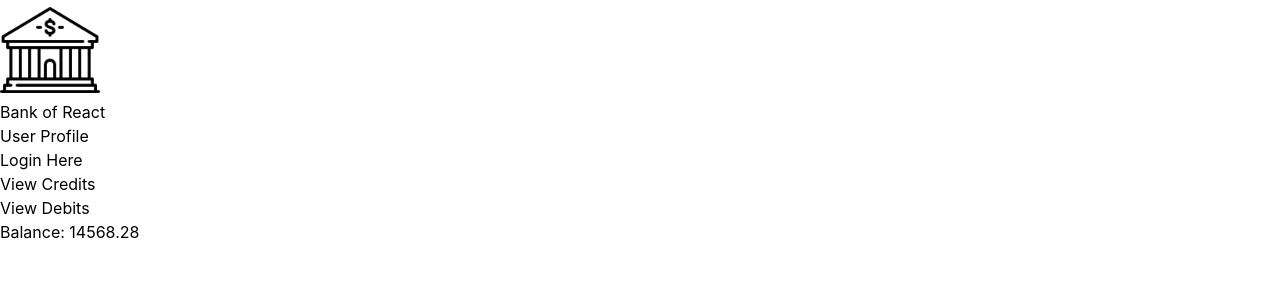
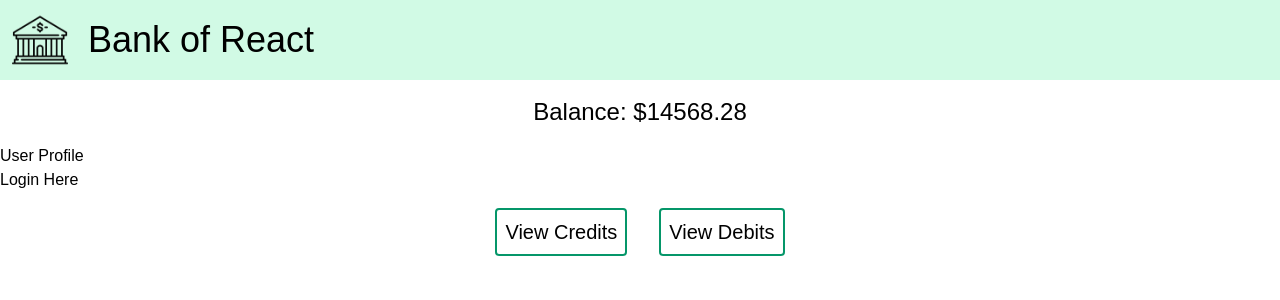
Before and after one commit to CRamoutar2/Bank_Of_React, a React (Create React App) app: page / in a window 1280 px wide. Shown: the top 300 px of the page. Built offline with nearby package versions, Linux system fonts and the light colour scheme; no server answers.

Commit message:
more styles

```diff
--- a/src/components/AccountBalance.js
+++ b/src/components/AccountBalance.js
@@ -3,9 +3,11 @@ import React, {Component} from 'react';
 class AccountBalance extends Component {
   render() {
     return (
-        <div>
-          Balance: {this.props.accountBalance}
-        </div>
+      <div>
+        <p className="text-2xl m-4">
+          Balance: ${Math.round(this.props.accountBalance * 100) / 100}
+        </p>
+      </div>
     );
   }
 }
--- a/src/components/Credits.js
+++ b/src/components/Credits.js
@@ -5,10 +5,10 @@ import {Link} from 'react-router-dom';
 export default class Credits extends Component {
   render() {
     return (
-        <div>
-          <h1>Credit Page</h1>
-          <div> Credits:
-          <table className="border-collapse border-2 border-green-600 m-12">
+        <div className="flex flex-col">
+          <h1 className="text-4xl py-5 px-2 text-center">Credit Page</h1>
+          <div>
+          <table className="border-collapse border-2 border-green-600 my-12 mx-auto">
             <th className="border-2 border-green-600 p-2">Amount</th>
             <th className="border-2 border-green-600 p-2">Description</th>
             <th className="border-2 border-green-600 p-2">Date</th>
@@ -24,10 +24,25 @@ export default class Credits extends Component {
             })}
           </table>
           </div>
-          <form onSubmit={this.props.addCredit}>
-            <input type="text" name="description" placeholder="description" className="m-2 p-2 border-2 border-green-800" />
-            <input type="number" name="amount" placeholder="amount" className="m-2 p-2 border-2 border-green-800" />
-            <input type="date" name="date" className="m-2 p-2 border-2 border-green-800"/>
+          <form className="mx-auto" onSubmit={this.props.addCredit}>
+            <input
+              type="text"
+              name="description"
+              placeholder="description"
+              className="m-2 p-2 border-2 border-green-800"
+            />
+            <input
+              type="number"
+              step="0.01"
+              name="amount"
+              placeholder="amount"
+              className="m-2 p-2 border-2 border-green-800"
+            />
+            <input
+              type="date"
+              name="date"
+              className="m-2 p-2 border-2 border-green-800"
+            />
             <button type="submit" className="border-2 border-green-800 p-2 bg-green-100 hover:scale-125 transform">Add Credit</button>
           </form>
           <Link to="/">Return to Home</Link>
--- a/src/components/Debits.js
+++ b/src/components/Debits.js
@@ -5,10 +5,10 @@ import {Link} from 'react-router-dom';
 export default class Debits extends Component {
   render() {
     return (
-      <div>
-        <h1>Debit Page</h1>
-        <div> Debits:
-        <table className="border-collapse border-2 border-green-600 m-12">
+      <div className="flex flex-col">
+        <h1 className="text-4xl py-5 px-2 text-center">Debit Page</h1>
+        <div>
+        <table className="border-collapse border-2 border-green-600 my-12 mx-auto">
             <th className="border-2 border-green-600 p-2">Amount</th>
             <th className="border-2 border-green-600 p-2">Description</th>
             <th className="border-2 border-green-600 p-2">Date</th>
@@ -24,12 +24,27 @@ export default class Debits extends Component {
             })}
           </table>
         </div>
-        <form onSubmit={this.props.addDebit}>
-          <input type="text" name="description" />
-          <input type="number" name="amount" />
-          <input type="date" name="date" />
-          <button type="submit">Add Debit</button>
-        </form>
+        <form className="mx-auto" onSubmit={this.props.addDebit}>
+            <input
+              type="text"
+              name="description"
+              placeholder="description"
+              className="m-2 p-2 border-2 border-green-800"
+            />
+            <input
+              type="number"
+              step="0.01"
+              name="amount"
+              placeholder="amount"
+              className="m-2 p-2 border-2 border-green-800"
+            />
+            <input
+              type="date"
+              name="date"
+              className="m-2 p-2 border-2 border-green-800"
+            />
+            <button type="submit" className="border-2 border-green-800 p-2 bg-green-100 hover:scale-125 transform">Add Debit</button>
+          </form>
         <Link to="/">Return to Home</Link>
       </div>
     );
--- a/src/components/Home.js
+++ b/src/components/Home.js
@@ -14,14 +14,19 @@ export default class Home extends Component {
   render() {
     return (
         <div>
-          <img src={Bank} alt="bank" height="100px" width="100px" />
-          <h1>Bank of React</h1>
+          <div className="bg-green-100 h-20 flex justify-start align-middle">
+            <img src={Bank} alt="bank" className="h-14 w-14 m-3" />
+            <h1 className="text-4xl py-5 px-2">Bank of React</h1>
+          </div>
+          <div className="flex justify-center align-middle">
+            <AccountBalance accountBalance={this.props.accountBalance}/>
+          </div>
           <p><Link to ="/userProfile">User Profile</Link></p>
           <p><Link to ="/login">Login Here</Link></p>
-          <p><Link to ="/Credits">View Credits</Link></p>
-          <p><Link to ="/Debits">View Debits</Link></p>
-
-          <AccountBalance accountBalance={this.props.accountBalance}/>
+          <div className="flex justify-center align-middle">
+            <Link to ="/Credits"><p className="text-xl rounded border-2 border-green-600 p-2 m-4">View Credits</p></Link>
+            <Link to ="/Debits"><p className="text-xl rounded border-2 border-green-600 p-2 m-4">View Debits</p></Link>
+          </div>
         </div>
     );
   }
--- a/src/index.css
+++ b/src/index.css
@@ -1,12 +1,11 @@
 @tailwind base;
 @tailwind components;
 @tailwind utilities;
+@import url('https://fonts.googleapis.com/css2?family=Poppins:ital,wght@0,200;0,400;0,600;1,200;1,400;1,600&display=swap');
 
 body {
   margin: 0;
-  font-family: -apple-system, BlinkMacSystemFont, 'Segoe UI', 'Roboto', 'Oxygen',
-    'Ubuntu', 'Cantarell', 'Fira Sans', 'Droid Sans', 'Helvetica Neue',
-    sans-serif;
+  font-family: 'Poppins', sans-serif;
   -webkit-font-smoothing: antialiased;
   -moz-osx-font-smoothing: grayscale;
 }
```
